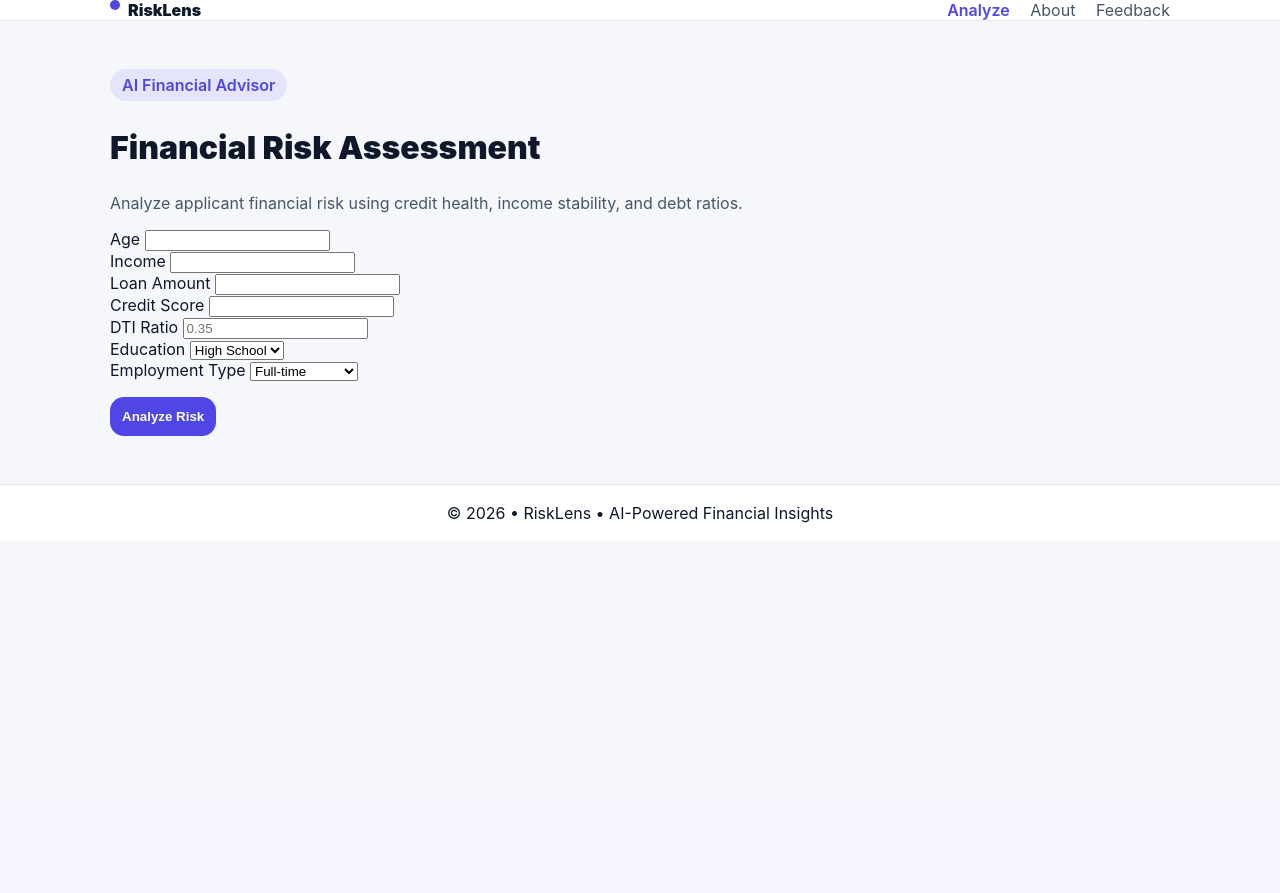
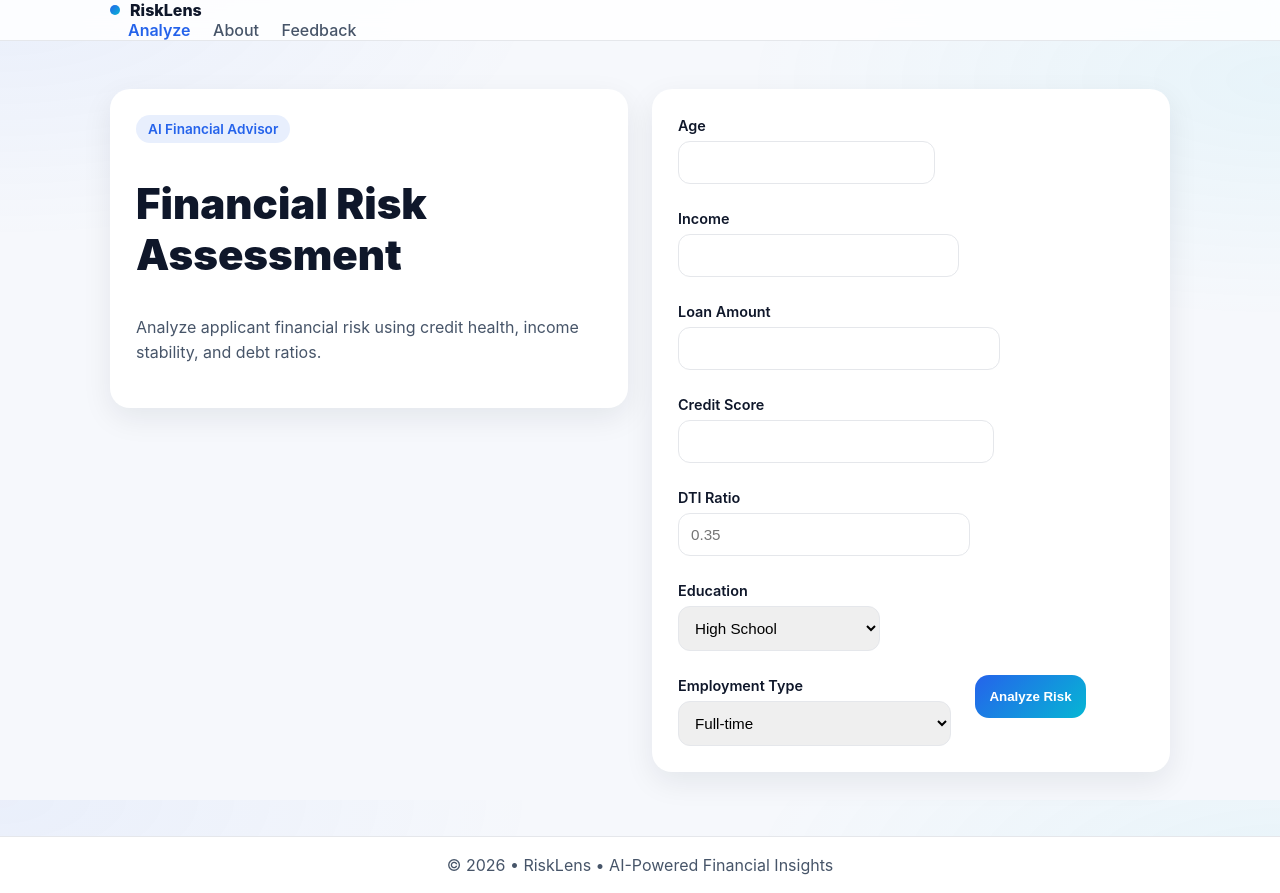
Before and after one commit to Haril2766/Loan-Default-ML, a Flask app: page / in a window 1280 px wide. Before the commit the page ends 523 px from the top, so only its background shows below. Run offline with Flask 3, Linux system fonts and the light colour scheme.

Commit message:
Update style.css

```diff
--- a/static/css/style.css
+++ b/static/css/style.css
@@ -1,51 +1,80 @@
 :root{
-  --bg:#f5f7fb;
-  --card:#ffffff;
-  --text:#0f172a;
-  --soft:#475569;
-  --primary:#4f46e5;
+  --bg-main:#f6f8fc;
+  --bg-card:#ffffff;
+
+  --text-main:#0f172a;
+  --text-soft:#475569;
+
+  --primary:#2563eb;
+  --secondary:#06b6d4;
+
   --border:#e5e7eb;
-  --shadow:0 12px 30px rgba(0,0,0,.08);
+  --shadow:0 10px 30px rgba(15,23,42,.08);
 }
 
-*{box-sizing:border-box}
+/* RESET */
+*{ box-sizing:border-box; }
+html,body{ height:100%; }
+
 body{
   margin:0;
-  font-family:Inter,system-ui,sans-serif;
-  background:var(--bg);
-  color:var(--text);
+  font-family: Inter, system-ui, -apple-system, Segoe UI, Roboto;
+  background:
+    radial-gradient(900px 400px at 0% 0%, rgba(37,99,235,.06), transparent 60%),
+    radial-gradient(900px 400px at 100% 10%, rgba(6,182,212,.06), transparent 60%),
+    var(--bg-main);
+  color:var(--text-main);
 }
 
-.topbar{
-  background:#fff;
-  border-bottom:1px solid var(--border);
+/* UTIL */
+.text-soft{ color:var(--text-soft); }
+
+/* LAYOUT */
+.page{
+  min-height: calc(100vh - 140px);
 }
 
-.navWrap{
-  display:flex;
-  justify-content:space-between;
-  padding:16px 24px;
+.container{
+  max-width:1100px;
+  margin:auto;
+  padding:0 20px;
+}
+
+.heroWrap{
+  padding:48px 0 64px;
+}
+
+/* NAVBAR */
+.topbar{
+  position:sticky;
+  top:0;
+  z-index:50;
+  background:rgba(255,255,255,.85);
+  backdrop-filter: blur(10px);
+  border-bottom:1px solid var(--border);
 }
 
 .brand{
   display:flex;
-  gap:8px;
-  font-weight:900;
+  align-items:center;
+  gap:10px;
+  font-weight:800;
   text-decoration:none;
-  color:var(--text);
+  color:var(--text-main);
 }
 
 .brandDot{
   width:10px;
   height:10px;
   border-radius:50%;
-  background:var(--primary);
+  background:linear-gradient(135deg,var(--primary),var(--secondary));
 }
 
 .navlinks a{
-  margin-left:16px;
+  margin-left:18px;
   text-decoration:none;
-  color:var(--soft);
+  color:var(--text-soft);
+  font-weight:500;
 }
 
 .navlinks a.active{
@@ -53,73 +82,127 @@ body{
   font-weight:600;
 }
 
-.heroWrap{ padding:48px 0 }
+/* GRID */
+.row{
+  display:flex;
+  gap:24px;
+  flex-wrap:wrap;
+}
 
-.container{ max-width:1100px; margin:auto; padding:0 20px }
+.col-lg-6{
+  flex:1 1 48%;
+}
 
-.card{
-  background:var(--card);
-  padding:28px;
+/* CARDS */
+.heroCard,
+.glassCard{
+  background:var(--bg-card);
   border-radius:20px;
+  padding:26px;
   box-shadow:var(--shadow);
 }
 
-.grid{
-  display:grid;
-  grid-template-columns:1fr 1fr;
-  gap:28px;
+.heroTitle{
+  font-size:clamp(26px,4vw,42px);
+  font-weight:900;
 }
 
-.heroTitle{ font-size:2rem; font-weight:900 }
-.heroText{ color:var(--soft); margin-top:8px }
+.heroText{
+  margin-top:10px;
+  color:var(--text-soft);
+  line-height:1.6;
+}
 
 .pill{
   display:inline-block;
   padding:6px 12px;
   border-radius:999px;
-  background:rgba(79,70,229,.1);
+  background:rgba(37,99,235,.1);
   color:var(--primary);
   font-weight:600;
+  font-size:.85rem;
 }
 
-.form input,
-.form select,
-.form textarea{
+/* FORM */
+.form-label{
+  font-weight:600;
+  font-size:.9rem;
+}
+
+.form-control,
+.form-select{
   width:100%;
   padding:12px;
-  margin-top:12px;
+  margin-top:6px;
   border-radius:12px;
   border:1px solid var(--border);
+  font-size:.95rem;
 }
 
+.form-control:focus,
+.form-select:focus{
+  outline:none;
+  border-color:var(--primary);
+  box-shadow:0 0 0 2px rgba(37,99,235,.15);
+}
+
+/* BUTTON */
 .btnGlow{
-  margin-top:16px;
-  padding:12px;
+  padding:14px;
   border:none;
   border-radius:14px;
-  background:var(--primary);
+  background:linear-gradient(135deg,var(--primary),var(--secondary));
   color:#fff;
   font-weight:700;
+  cursor:pointer;
+  transition:.2s ease;
 }
 
+.btnGlow:hover{
+  transform:translateY(-1px);
+  box-shadow:0 12px 28px rgba(37,99,235,.35);
+}
+
+/* INFO GRID */
 .grid2{
   display:grid;
   grid-template-columns:repeat(2,1fr);
   gap:14px;
-  margin-top:20px;
+  margin-top:24px;
 }
 
-.kv{ background:#f8fafc; padding:14px; border-radius:12px }
-.k{ font-size:.8rem; color:var(--soft) }
-.v{ font-weight:800 }
+.kv{
+  padding:14px;
+  border-radius:14px;
+  background:#f8fafc;
+  border:1px solid var(--border);
+}
 
+.k{
+  font-size:.8rem;
+  color:var(--text-soft);
+}
+
+.v{
+  margin-top:4px;
+  font-weight:800;
+}
+
+/* HINTS */
 .hintBox{
   margin-top:24px;
-  background:#eef2ff;
+  background:rgba(22,163,74,.08);
+  border:1px solid rgba(22,163,74,.25);
+  border-radius:16px;
   padding:16px;
-  border-radius:14px;
 }
 
+.hintTitle{
+  font-weight:800;
+  margin-bottom:6px;
+}
+
+/* REVIEWS */
 .reviewGrid{
   display:grid;
   grid-template-columns:repeat(2,1fr);
@@ -128,19 +211,45 @@ body{
 
 .reviewCard{
   background:#f8fafc;
+  border-radius:14px;
   padding:14px;
-  border-radius:12px;
+  border:1px solid var(--border);
 }
 
+.reviewName{ font-weight:800; }
+.reviewMsg{ margin-top:6px; color:var(--text-soft); }
+
+/* FOOTER */
 .footer{
-  padding:18px;
+  background:#ffffff;
+  border-top:1px solid var(--border);
+  padding:18px 0;
   text-align:center;
-  background:#fff;
-  border-top:1px solid var(--border);
+  color:var(--text-soft);
 }
 
-@media(max-width:900px){
-  .grid{ grid-template-columns:1fr }
-  .grid2{ grid-template-columns:1fr }
-  .reviewGrid{ grid-template-columns:1fr }
+/* ========================= */
+/* RESPONSIVE (IMPORTANT)    */
+/* ========================= */
+
+@media (max-width: 900px){
+  .col-lg-6{
+    flex:1 1 100%;
+  }
+
+  .grid2{
+    grid-template-columns:1fr;
+  }
+
+  .reviewGrid{
+    grid-template-columns:1fr;
+  }
+
+  .navlinks{
+    display:none; /* clean mobile header */
+  }
+
+  .heroWrap{
+    padding:32px 0 48px;
+  }
 }
```
